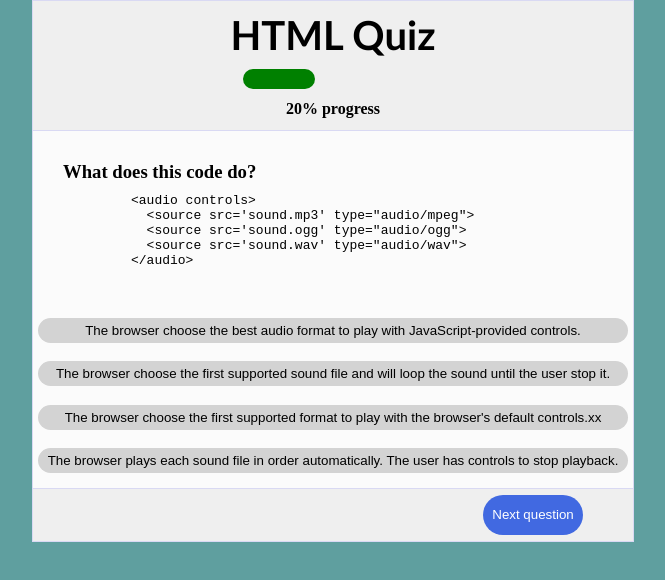
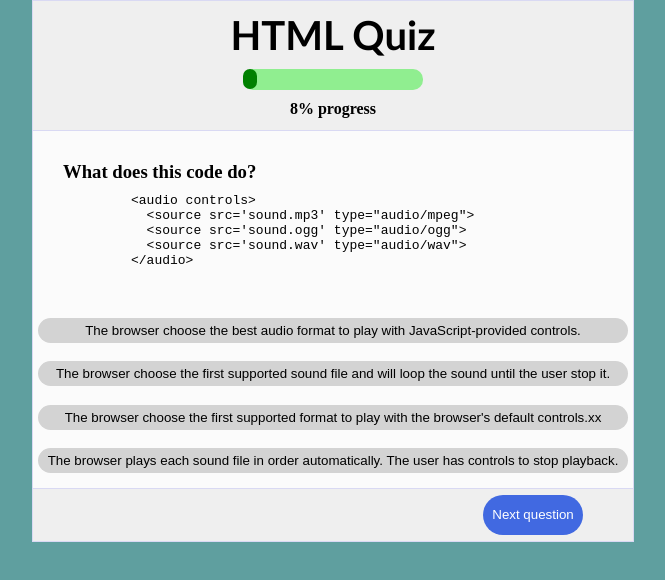
Before and after one commit to Keioon/smallQuiz, a plain HTML site: page index.html in a window 1280 px wide. Both pictures are taken after a click on the button "Next question". Shown: the whole page, without its empty margins (307-972 px from the left). Drawn offline with Linux system fonts and the light colour scheme.

Commit message:
Changed progresBar functioning

```diff
--- a/index.html
+++ b/index.html
@@ -14,7 +14,7 @@
       <div class="progressBar">
         <progress value="100" max="100"></progress>
       </div>
-      <p>20% progress</p>
+      <p>0% progress</p>
     </header>
     <section>
       <div class="questionBox">
--- a/js/code.js
+++ b/js/code.js
@@ -1,12 +1,22 @@
 const nextButton = document.querySelector('.nextQuestion');
+let progress = 0;
+
+function progressAktualization(progress) {
+  document.querySelector(".container p").innerHTML = `${progress}% progress`;
+  document.querySelector(".progressBar progress").style.width = `${progress}%`;
+};
+
 
 nextButton.addEventListener('click', function(){
-  console.log(dataSources.questions);
+  progress += 8;
+  if(progress > 100){
+    progress = 100;
+  }
+  progressAktualization(progress);
 });
 
 const answerButtons = document.querySelectorAll('.answer');
 
-console.log(answerButtons);
 for(let i=0; i<answerButtons.length; i++) {
   answerButtons[i].addEventListener('click', function () {
     answerButtons[i].classList.toggle('choosen');
--- a/scss/_main.scss
+++ b/scss/_main.scss
@@ -37,10 +37,12 @@ body {
       width: 30%;
       margin: 10px auto;
       text-align: left;
+      background-color: lightgreen;
+      border-radius: 10px;
 
       progress {
-        padding: 10px;
-        width: 40%;
+        padding: 10px 0;
+        width: 0;
         z-index: 2;
         background-color: green;
         border-radius: 10px;
```
Also changed, not shown: css/style.css, 1 other file.
